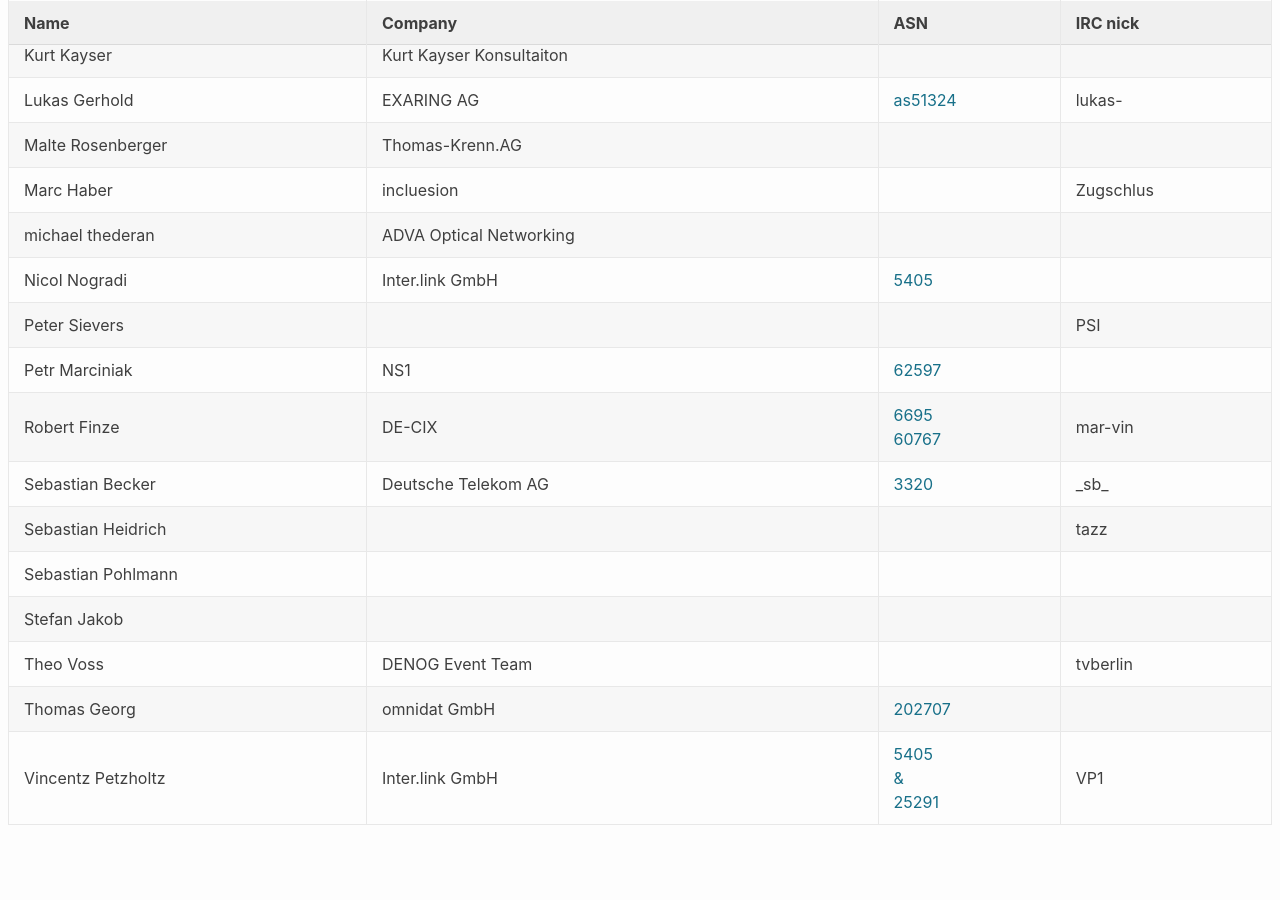
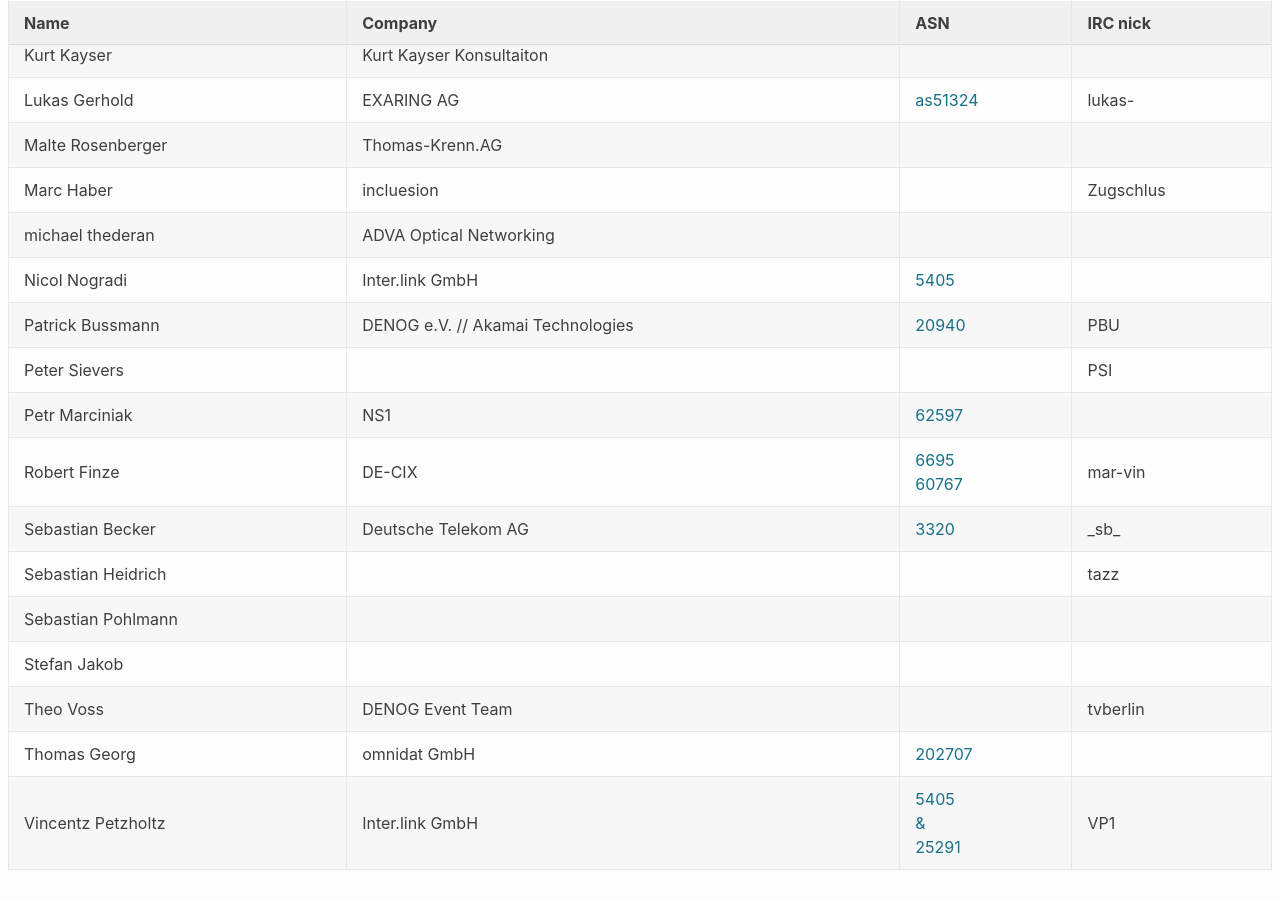
Before and after one commit to denog/pretix-attendeelist, a Jekyll site: the page built from leadershipmeetup202201/index.markdown, in a window 1280 px wide and 900 px high, scrolled down 606 px. Built offline with Jekyll 4.4.1, drawn with Linux system fonts in a browser that asks for light colours; before the commit the page ends 1461 px from its top, so only the background shows below that.

Commit message:
Latest data: Mon Mar  7 09:31:39 UTC 2022

```diff
--- a/_data/attendees_meetup_leader_2022-01.json
+++ b/_data/attendees_meetup_leader_2022-01.json
@@ -114,6 +114,12 @@
     "asn": "AS5405"
   },
   {
+    "name": "Patrick Bussmann",
+    "company": "DENOG e.V. // Akamai Technologies",
+    "irc": "PBU",
+    "asn": "20940"
+  },
+  {
     "name": "Peter Sievers",
     "company": null,
     "irc": "PSI",
```
